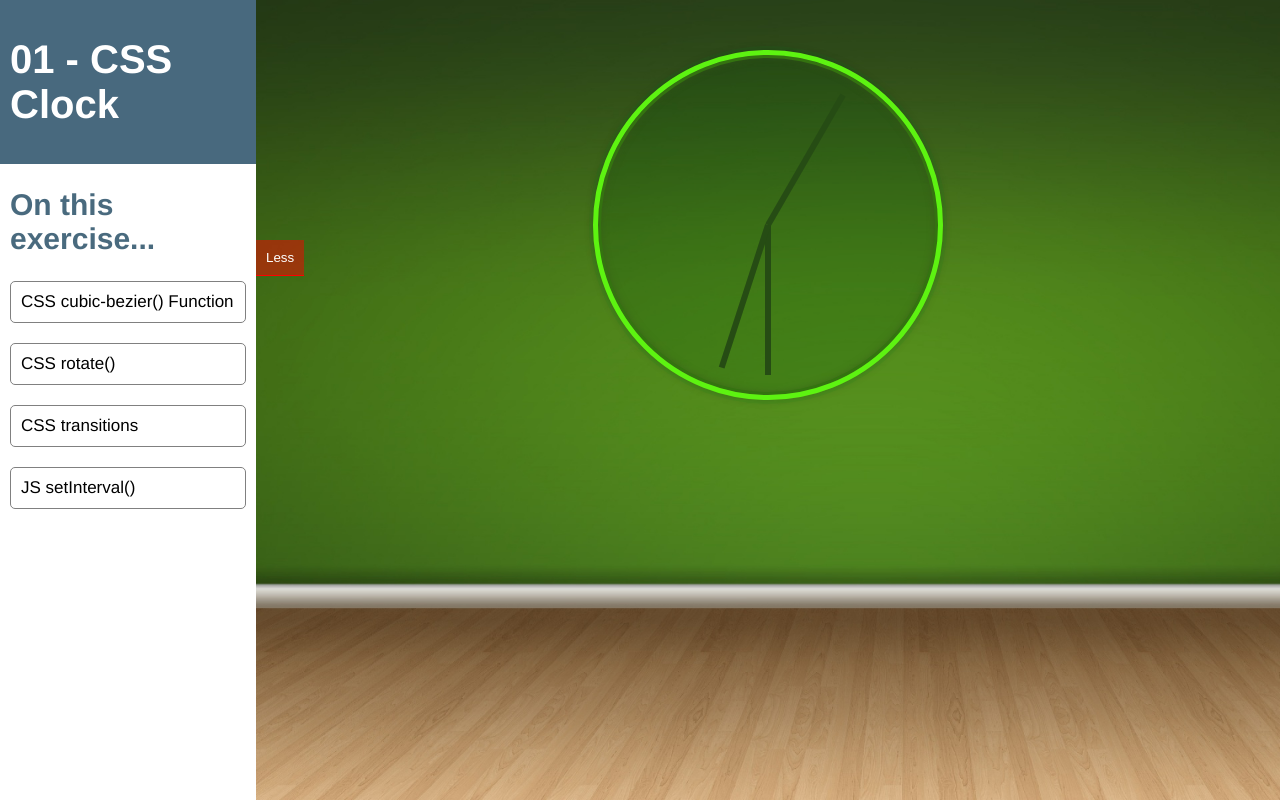
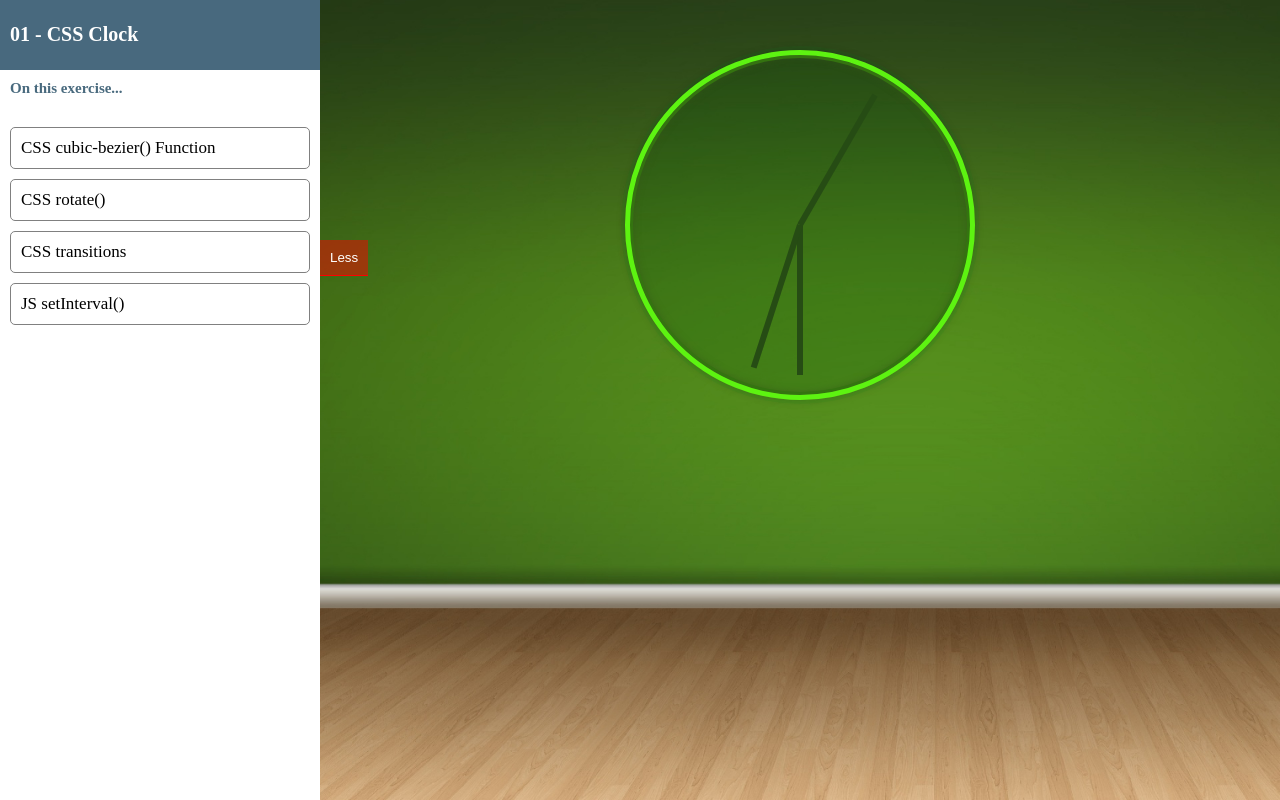
Before and after one commit to keff6/javascript-30DaysChallenge, a plain HTML site: page 02-CSS Clock/index.html in a window 1280 px wide. Both pictures are taken after a click on the button "More". Drawn offline with Linux system fonts and the light colour scheme.

Commit message:
Panels style/logic refactor

```diff
--- a/01-Drum Kit/style.css
+++ b/01-Drum Kit/style.css
@@ -10,85 +10,14 @@ body,html {
   display: flex;
 }
 
-/* PANEL STYLES  */
-.left-panel{
-  width: 25%;
-  height: vh;
-  display: none;
-  visibility: hidden;
-  background-color: #fff;
-  color: #fff;
-  /*transition: all 2s linear;*/
+.main-panel{
+  background: url('./img/drums.jpg')center;
+  background-size: cover;
 }
 
-.left-panel .title{
-  background-color: rgba(43, 81, 105, 0.86);
-}
-
-.left-panel .title {
-  padding: 1rem;
-
-}
-.left-panel .concepts,
-.left-panel h2{
-  padding: 0 1rem;
-  color: rgba(43, 81, 105, 0.86);
-}
-
-.left-panel a{
-  border: 1px grey solid;
-  border-radius: 5px;
-  padding: 10px;
-  text-decoration: none;
-  display: block;
-  font-size: 17px;
-  color: black;
-  background-color: #fff;
-}
-
-.left-panel a:hover,
-.left-panel a:active{
-  border: 1px #fff solid;
-  border-radius: 5px;
-  color: white;
-
-  background-color: rgba(18, 97, 132, 0.74);
-
-}
-
-.show{
-  display: inline;
-  visibility: visible;
-}
-
-.main-panel{
-  width: 100%;
-  background: url('./img/drums.jpg')center;
-  background-size: cover;
-  height: vw;
-}
-
-
-/* Show Button */
-#show-info{
-  position: fixed;
-  top: 30%;
-  background: #ff000078;
-  border: none;
-  padding: 10px;
-  color: #fff;
-  border-bottom: 1px solid red;
-  cursor: pointer;
-  transition: display 2s;
-}
-
-#show-info:hover,
-#show-info:active{
-  background-color: red;
-}
-
-
-/* KEYS */
+/* -------------------------------------
+                  KEYS
+----------------------------------------*/
 
 .keys {
   display: flex;
--- a/02-CSS Clock/index.html
+++ b/02-CSS Clock/index.html
@@ -2,6 +2,7 @@
 <html lang="en">
 <head>
   <meta charset="UTF-8">
+  <link rel="stylesheet" href="../panels.css">
   <link rel="stylesheet" href="style.css">
   <title>JS + CSS Clock</title>
 </head>
@@ -30,6 +31,7 @@
     </div>
   </div>
 
+  <script src="../panels.js"></script>
   <script src="script.js"></script>
 </body>
 </html>
--- a/02-CSS Clock/script.js
+++ b/02-CSS Clock/script.js
@@ -24,17 +24,3 @@ function setDate(){
 }
 
 setInterval(setDate,1000);
-
-/* Left Panel */
-var show =  document.getElementById('show-info');
-var left = document.querySelector('.left-panel');
-
-show.addEventListener('click',function(){
-  left.classList.toggle('show');
-
-  if(this.innerHTML === "More"){
-    this.innerHTML = "Less";
-  }else{
-    this.innerHTML = "More";
-  }
-});
--- a/02-CSS Clock/style.css
+++ b/02-CSS Clock/style.css
@@ -1,15 +1,18 @@
 html {
-  font-family:'helvetica neue';
-
   font-size: 10px;
 }
 
 body {
   margin: 0;
-  font-size: 2rem;
   display:flex;
   flex:1;
   min-height: 100vh;
+}
+
+.main-panel{
+  background:#018DED url('./img/Interior-Green-Wall-5.jpg');
+  background-size:cover;
+  background-position: bottom;
 }
 
 /*----------------------------------------------
@@ -43,81 +46,3 @@ body {
   transition: all 0.05s;
   transition-timing-function: cubic-bezier(0.1, 2.7, 0.58, 1);
 }
-
-/* PANEL STYLES  */
-.left-panel{
-  width: 25%;
-  height: vh;
-  display: none;
-  visibility: hidden;
-  background-color: #fff;
-  color: #fff;
-  /*transition: all 2s linear;*/
-}
-
-.left-panel .title{
-  background-color: rgba(43, 81, 105, 0.86);
-}
-
-.left-panel .title {
-  padding: 1rem;
-
-}
-.left-panel .concepts,
-.left-panel h2{
-  padding: 0 1rem;
-  color: rgba(43, 81, 105, 0.86);
-}
-
-.left-panel a{
-  border: 1px grey solid;
-  border-radius: 5px;
-  padding: 10px;
-  text-decoration: none;
-  display: block;
-  font-size: 17px;
-  color: black;
-  background-color: #fff;
-}
-
-.left-panel a:hover,
-.left-panel a:active{
-  border: 1px #fff solid;
-  border-radius: 5px;
-  color: white;
-
-  background-color: rgba(18, 97, 132, 0.74);
-
-}
-
-.show{
-  display: inline;
-  visibility: visible;
-}
-
-.main-panel{
-  width: 100%;
-  background:#018DED url('./img/Interior-Green-Wall-5.jpg');
-      background-size:cover;
-      background-position: bottom;
-  height: vw;
-}
-
-
-/* Show Button */
-#show-info{
-  position: fixed;
-  top: 30%;
-  background: #ff000078;
-  border: none;
-  padding: 10px;
-  color: #fff;
-  border-bottom: 1px solid red;
-  cursor: pointer;
-  transition: display 2s;
-}
-
-#show-info:hover,
-#show-info:active{
-  background-color: red;
-}
--- /dev/null
+++ b/panels.css
@@ -0,0 +1,75 @@
+/* PANEL STYLES  */
+.left-panel{
+  min-width: 25%;
+  height: vh;
+  display: none;
+  visibility: hidden;
+  background-color: #fff;
+  color: #fff;
+  /*transition: all 2s linear;*/
+}
+
+.left-panel .title{
+  background-color: rgba(43, 81, 105, 0.86);
+}
+
+.left-panel .title {
+  padding: 1rem;
+
+}
+.left-panel .concepts,
+.left-panel h2{
+  padding: 10px;
+  color: rgba(43, 81, 105, 0.86);
+  margin: 0;
+}
+
+.left-panel a{
+  border: 1px grey solid;
+  border-radius: 5px;
+  padding: 10px;
+  text-decoration: none;
+  display: block;
+  font-size: 17px;
+  color: black;
+  background-color: #fff;
+}
+
+.left-panel a:hover,
+.left-panel a:active{
+  border: 1px #fff solid;
+  border-radius: 5px;
+  color: white;
+
+  background-color: rgba(18, 97, 132, 0.74);
+
+}
+
+.show{
+  display: inline;
+  visibility: visible;
+}
+
+.main-panel{
+  width: 100%;
+  height: vw;
+}
+
+
+/* Show Button */
+#show-info{
+  position: fixed;
+  top: 30%;
+  background: #ff000078;
+  border: none;
+  padding: 10px;
+  color: #fff;
+  border-bottom: 1px solid red;
+  cursor: pointer;
+  transition: display 2s;
+}
+
+#show-info:hover,
+#show-info:active{
+  background-color: red;
+}
--- /dev/null
+++ b/panels.js
@@ -0,0 +1,13 @@
+/* Left Panel */
+var show =  document.getElementById('show-info');
+var left = document.querySelector('.left-panel');
+
+show.addEventListener('click',function(){
+  left.classList.toggle('show');
+
+  if(this.innerHTML === "More"){
+    this.innerHTML = "Less";
+  }else{
+    this.innerHTML = "More";
+  }
+});
```
Also changed, not shown: 01-Drum Kit/index.html (+2 -0 lines), 01-Drum Kit/script.js (+0 -13 lines).
